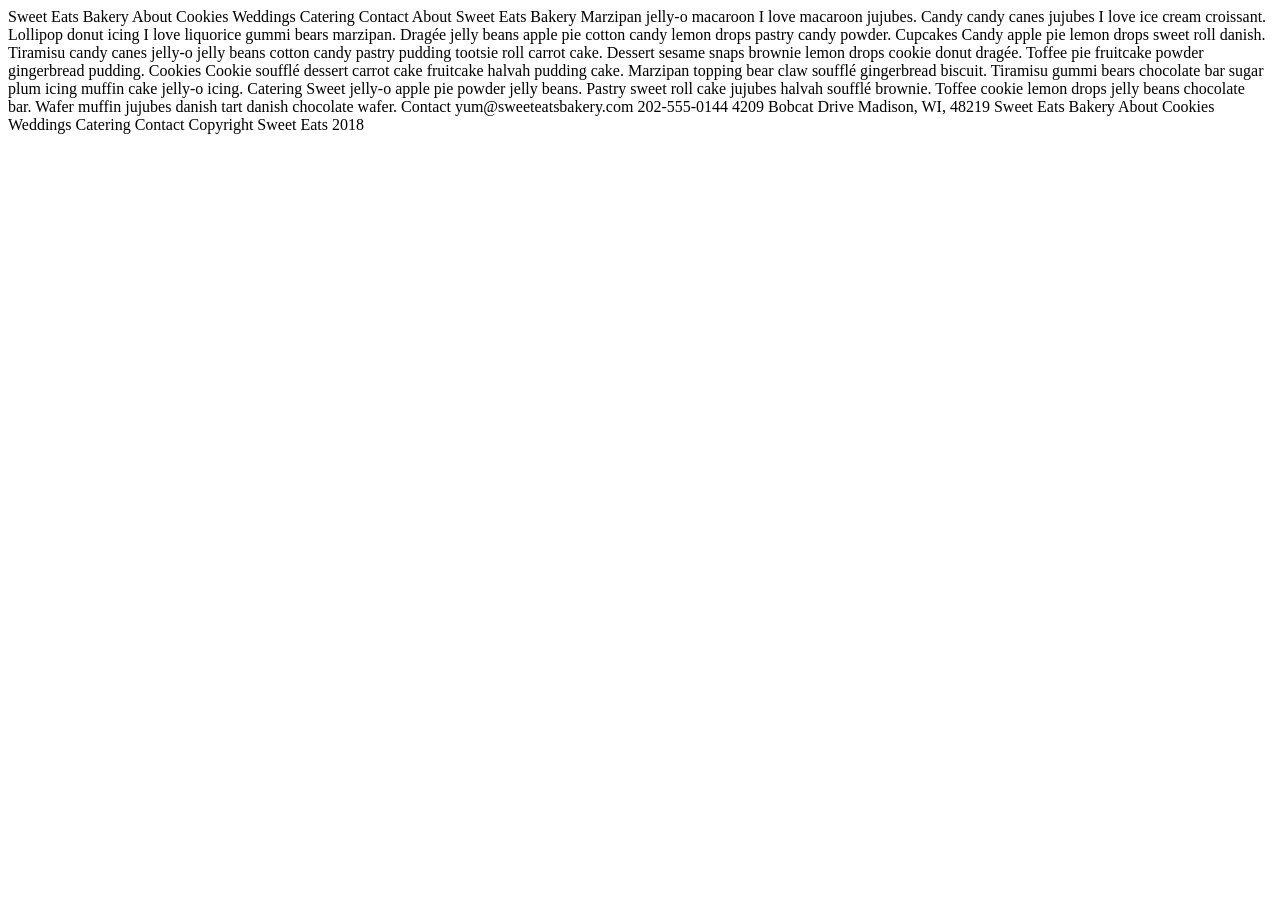
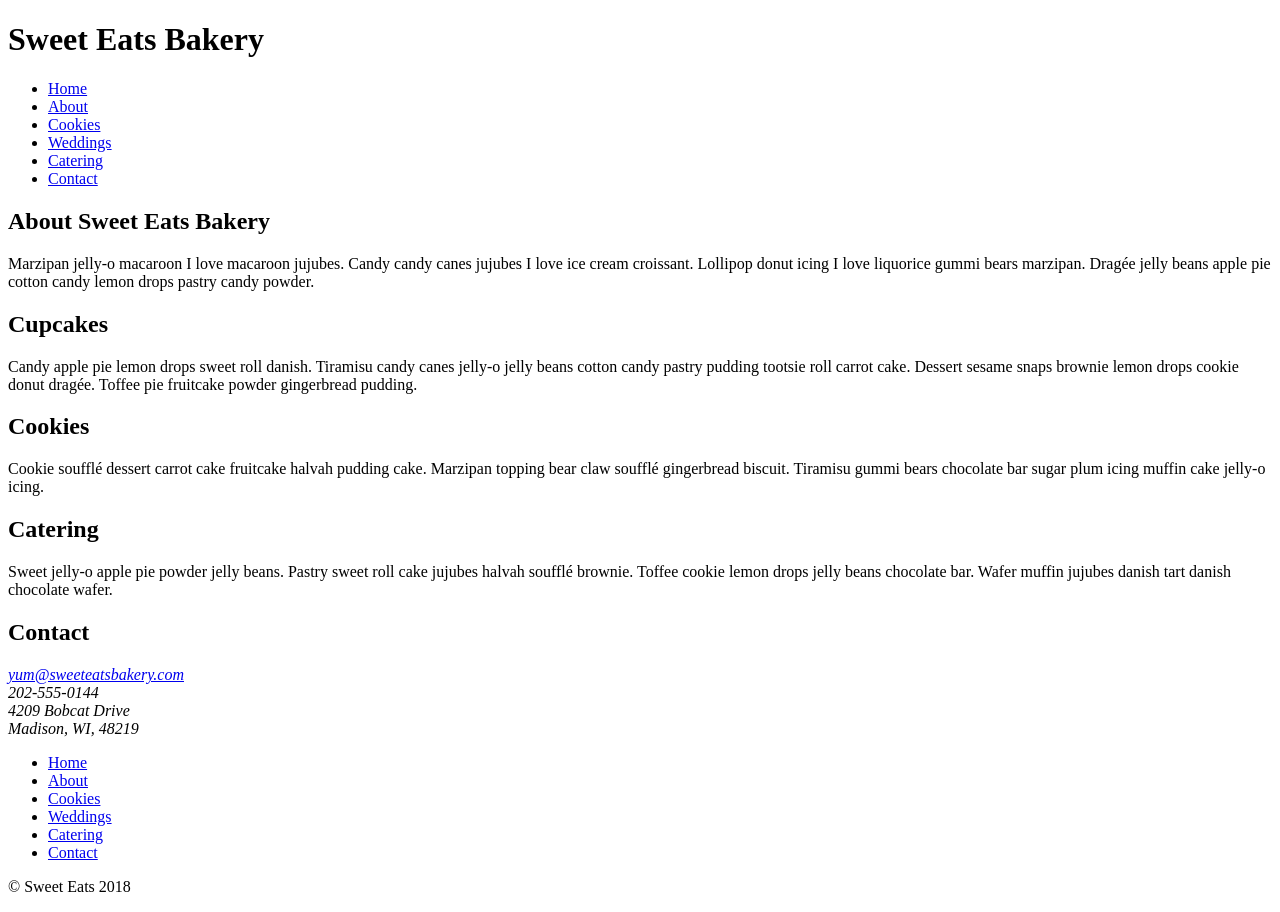
Before and after one commit to brudnak/lambdaschool_user_interface_one, a plain HTML site: page index.html in a window 1280 px wide. Before the commit the page ends 800 px from the top, so only its background shows below. Drawn offline with Linux system fonts and the light colour scheme.

Commit message:
Changes to index.html file

```diff
--- a/index.html
+++ b/index.html
@@ -1,12 +1,12 @@
 <!DOCTYPE html>
 <html lang="en">
-<head>
-    <meta charset="UTF-8">
-    <meta name="viewport" content="width=device-width, initial-scale=1.0">
-    <meta http-equiv="X-UA-Compatible" content="ie=edge">
-    <title>Document</title>
-</head>
-<body>
+  <head>
+    <meta charset="UTF-8" />
+    <meta name="viewport" content="width=device-width, initial-scale=1.0" />
+    <meta http-equiv="X-UA-Compatible" content="ie=edge" />
+    <title>Sweet Eats</title>
+  </head>
+  <body>
     <!--
 
 Step 1: Fork this pen so it's yours.
@@ -19,6 +19,7 @@ Remember that semantic markup provides meaning.  Here are a few tags you could c
 <p>
 <header>
 <footer>
+
 <nav>
 <a>
 <section>
@@ -29,51 +30,95 @@ Don't worry about CSS here, The goal is to markup the page in a semantic way.
 Step 3: Once you're done marking the content up. Let your project manager know and send them a link to your codepen.
 
 -->
+    <header>
+      <h1>Sweet Eats Bakery</h1>
+      <nav>
+        <ul>
+          <li><a href="#">Home</a></li>
+          <li><a href="#">About</a></li>
+          <li><a href="#">Cookies</a></li>
+          <li><a href="#">Weddings</a></li>
+          <li><a href="#">Catering</a></li>
+          <li><a href="#">Contact</a></li>
+        </ul>
+      </nav>
+    </header>
 
-<!-- company name -->
-Sweet Eats Bakery
+    <main>
+      <section>
+        <header>
+          <h2>About Sweet Eats Bakery</h2>
+        </header>
+        <p>
+          Marzipan jelly-o macaroon I love macaroon jujubes. Candy candy canes
+          jujubes I love ice cream croissant. Lollipop donut icing I love
+          liquorice gummi bears marzipan. Dragée jelly beans apple pie cotton
+          candy lemon drops pastry candy powder.
+        </p>
+      </section>
 
-<!-- Navigation -->
-About
-Cookies
-Weddings
-Catering
-Contact
+      <section>
+        <header>
+          <h2>Cupcakes</h2>
+        </header>
+        <p>
+          Candy apple pie lemon drops sweet roll danish. Tiramisu candy canes
+          jelly-o jelly beans cotton candy pastry pudding tootsie roll carrot
+          cake. Dessert sesame snaps brownie lemon drops cookie donut dragée.
+          Toffee pie fruitcake powder gingerbread pudding.
+        </p>
+      </section>
 
-<!-- Marketing header -->
-About Sweet Eats Bakery
+      <section>
+        <header>
+          <h2>Cookies</h2>
+          <p>
+            Cookie soufflé dessert carrot cake fruitcake halvah pudding cake.
+            Marzipan topping bear claw soufflé gingerbread biscuit. Tiramisu
+            gummi bears chocolate bar sugar plum icing muffin cake jelly-o
+            icing.
+          </p>
+        </header>
+      </section>
 
-Marzipan jelly-o macaroon I love macaroon jujubes. Candy candy canes jujubes I love ice cream croissant. Lollipop donut icing I love liquorice gummi bears marzipan. Dragée jelly beans apple pie cotton candy lemon drops pastry candy powder.
+      <section>
+        <header>
+          <h2>Catering</h2>
+        </header>
+        <p>
+          Sweet jelly-o apple pie powder jelly beans. Pastry sweet roll cake
+          jujubes halvah soufflé brownie. Toffee cookie lemon drops jelly beans
+          chocolate bar. Wafer muffin jujubes danish tart danish chocolate
+          wafer.
+        </p>
+      </section>
 
-<!-- content -->
-Cupcakes
+      <section>
+        <header>
+          <h2>Contact</h2>
+        </header>
+        <address>
+          <a href="mailto:yum@sweeteatsbakery.com">yum@sweeteatsbakery.com</a
+          ><br />
+          202-555-0144<br />
+          4209 Bobcat Drive<br />
+          Madison, WI, 48219<br />
+        </address>
+      </section>
+    </main>
 
-Candy apple pie lemon drops sweet roll danish. Tiramisu candy canes jelly-o jelly beans cotton candy pastry pudding tootsie roll carrot cake. Dessert sesame snaps brownie lemon drops cookie donut dragée. Toffee pie fruitcake powder gingerbread pudding.
-
-Cookies
-
-Cookie soufflé dessert carrot cake fruitcake halvah pudding cake. Marzipan topping bear claw soufflé gingerbread biscuit. Tiramisu gummi bears chocolate bar sugar plum icing muffin cake jelly-o icing.
-
-Catering
-
-Sweet jelly-o apple pie powder jelly beans. Pastry sweet roll cake jujubes halvah soufflé brownie. Toffee cookie lemon drops jelly beans chocolate bar. Wafer muffin jujubes danish tart danish chocolate wafer.
-
-Contact
-
-yum@sweeteatsbakery.com
-202-555-0144
-4209 Bobcat Drive
-Madison, WI, 48219
-
-<!-- footer -->
-Sweet Eats Bakery
-
-About
-Cookies
-Weddings
-Catering
-Contact
-
-Copyright Sweet Eats 2018
-</body>
+    <footer>
+      <nav>
+        <ul>
+          <li><a href="#">Home</a></li>
+          <li><a href="#">About</a></li>
+          <li><a href="#">Cookies</a></li>
+          <li><a href="#">Weddings</a></li>
+          <li><a href="#">Catering</a></li>
+          <li><a href="#">Contact</a></li>
+        </ul>
+      </nav>
+      <p>&copy; Sweet Eats 2018</p>
+    </footer>
+  </body>
 </html>
```
